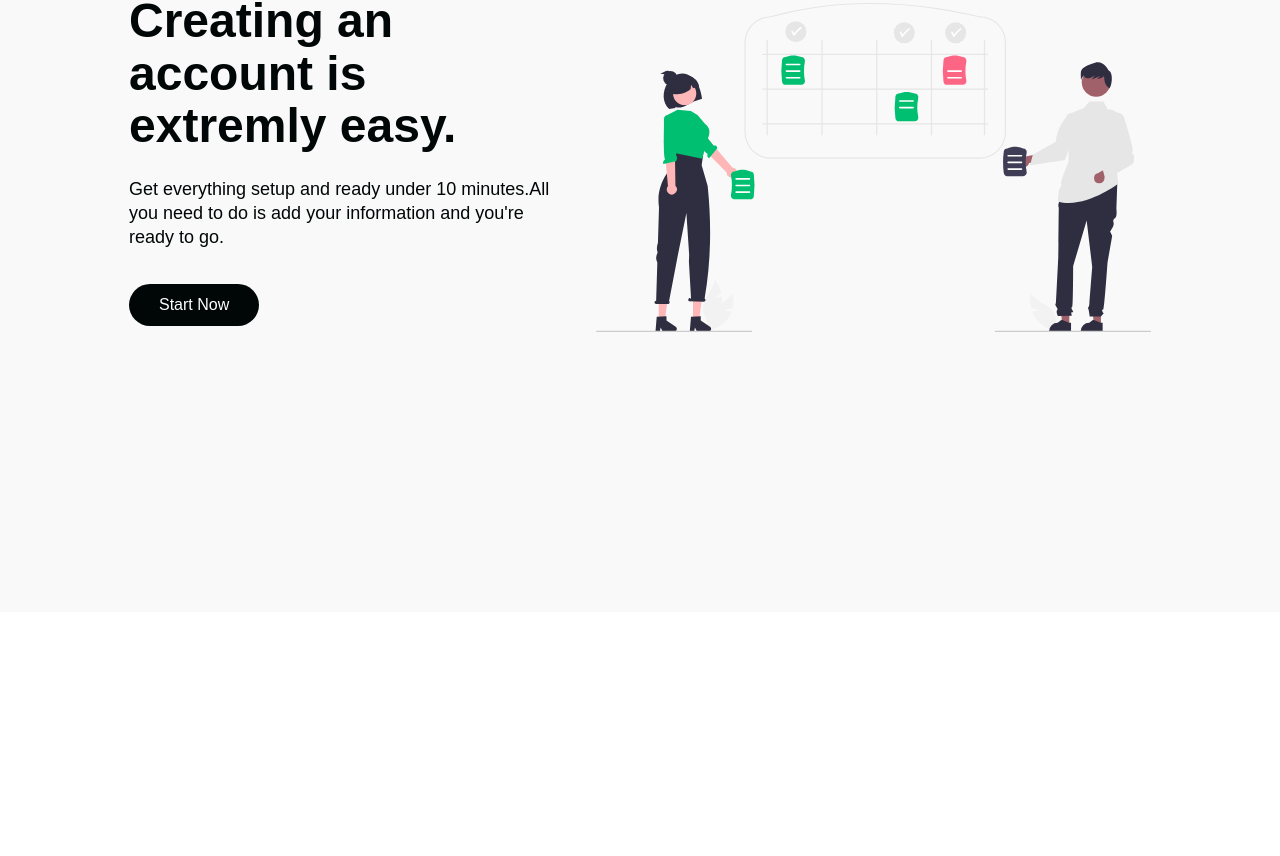
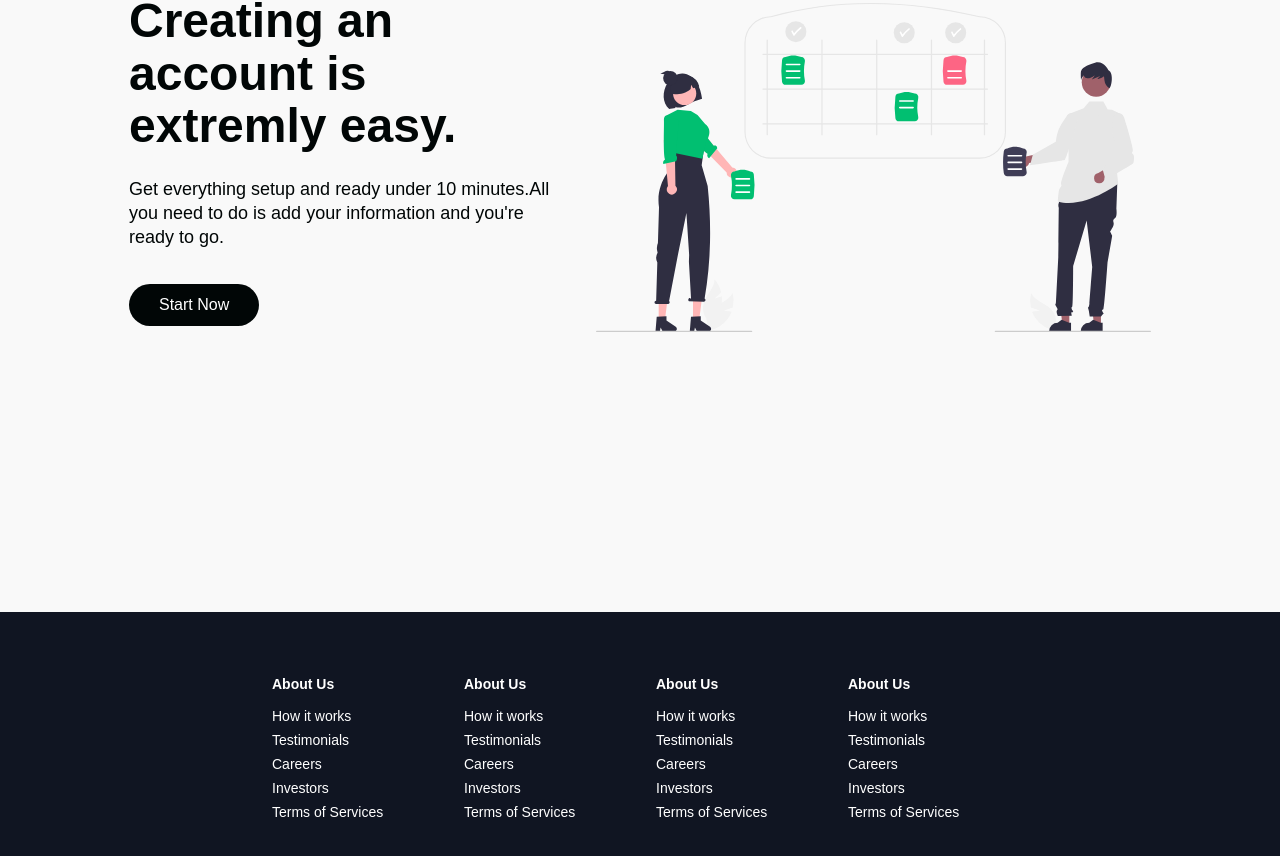
Before and after one commit to theisaachome/portfolio, a React (Create React App) app: page / in a window 1280 px wide. Shown: the part 3568-4424 px from the top of the page. Before the commit the page ends 4180 px from the top, so only its background shows below. Built offline with nearby package versions, Linux system fonts and the light colour scheme; a web font is replaced by a local one.

Commit message:
footer layout done

```diff
--- /dev/null
+++ b/src/components/Footer/FooterElements.js
@@ -0,0 +1,62 @@
+import styled from "styled-components";
+import {Link} from "react-router-dom";
+
+export const  FooterContainer = styled.footer`
+    background: #101522;
+`
+export const FooterWrapper = styled.div`
+    display: flex;
+    flex-direction: column;
+    justify-content: center;
+    align-content: center;
+    max-width: 1100px;
+    padding: 48px 24px;
+    margin: 0 auto;
+`
+
+export const FooterLinksContainner = styled.div`
+    display: flex;
+    justify-content: center;
+    @media screen and (max-width: 820px){
+        padding-top: 32px;
+
+    }
+`
+
+export const FooterLinksWrapper = styled.div`
+     display: flex;
+    @media screen and (max-width: 820px){
+        flex-direction: column;
+    }
+`
+
+export const FooterLinkItems = styled.div`
+    display: flex;
+    flex-direction: column;
+    align-items: flex-start;
+    margin: 16px;
+    text-align: center;
+    width: 160px;
+    box-sizing: border-box;
+    color: #fff;
+    @media screen and (max-width: 820px){
+        margin: 0;
+        padding: 10px;
+        width: 100%;
+    }
+`
+
+export const FooterLinkTitle=styled.h1`
+    font-size: 14px;
+    margin-bottom: 16px;
+`
+export const FooterLink = styled(Link)`
+    text-decoration: none;
+    color: #fff;
+    margin-bottom:0.5rem;
+    font-size: 14px;
+    &:hover{
+        color: #01bf71;
+        transition: all 0.3s ease-in-out;
+    }
+`
--- /dev/null
+++ b/src/components/Footer/index.js
@@ -0,0 +1,51 @@
+import React from 'react'
+import { FooterContainer, FooterLink, FooterLinkItems, FooterLinksContainner, FooterLinksWrapper, FooterLinkTitle, FooterWrapper } from './FooterElements'
+
+const Footer = () => {
+    return (
+        <FooterContainer>
+            <FooterWrapper>
+                <FooterLinksContainner>
+                    <FooterLinksWrapper>
+                        <FooterLinkItems>
+                            <FooterLinkTitle>About Us</FooterLinkTitle>
+                            <FooterLink to="/signin">How it works</FooterLink>
+                            <FooterLink to="/signin">Testimonials</FooterLink>
+                            <FooterLink to="/signin">Careers</FooterLink>
+                            <FooterLink to="/signin">Investors</FooterLink>
+                            <FooterLink to="/signin">Terms of Services</FooterLink>
+                        </FooterLinkItems>
+                        <FooterLinkItems>
+                            <FooterLinkTitle>About Us</FooterLinkTitle>
+                            <FooterLink to="/signin">How it works</FooterLink>
+                            <FooterLink to="/signin">Testimonials</FooterLink>
+                            <FooterLink to="/signin">Careers</FooterLink>
+                            <FooterLink to="/signin">Investors</FooterLink>
+                            <FooterLink to="/signin">Terms of Services</FooterLink>
+                        </FooterLinkItems>
+                    </FooterLinksWrapper>
+                    <FooterLinksWrapper>
+                        <FooterLinkItems>
+                            <FooterLinkTitle>About Us</FooterLinkTitle>
+                            <FooterLink to="/signin">How it works</FooterLink>
+                            <FooterLink to="/signin">Testimonials</FooterLink>
+                            <FooterLink to="/signin">Careers</FooterLink>
+                            <FooterLink to="/signin">Investors</FooterLink>
+                            <FooterLink to="/signin">Terms of Services</FooterLink>
+                        </FooterLinkItems>
+                        <FooterLinkItems>
+                            <FooterLinkTitle>About Us</FooterLinkTitle>
+                            <FooterLink to="/signin">How it works</FooterLink>
+                            <FooterLink to="/signin">Testimonials</FooterLink>
+                            <FooterLink to="/signin">Careers</FooterLink>
+                            <FooterLink to="/signin">Investors</FooterLink>
+                            <FooterLink to="/signin">Terms of Services</FooterLink>
+                        </FooterLinkItems>
+                    </FooterLinksWrapper>
+                </FooterLinksContainner>
+            </FooterWrapper>
+        </FooterContainer>
+    )
+}
+
+export default Footer
--- a/src/pages/index.js
+++ b/src/pages/index.js
@@ -1,4 +1,5 @@
 import React,{useState} from 'react'
+import Footer from '../components/Footer';
 import HeroSection from '../components/HeroSection';
 import InfoSection from '../components/InfoSection';
 import {  homeObjOne, homeObjThree, homeObjTwo } from '../components/InfoSection/data';
@@ -21,6 +22,7 @@ const Home = () => {
         <InfoSection {...homeObjTwo}/>
         <Services/>
         <InfoSection {...homeObjThree}/>
+        <Footer/>
     </>
   )
 }
```
